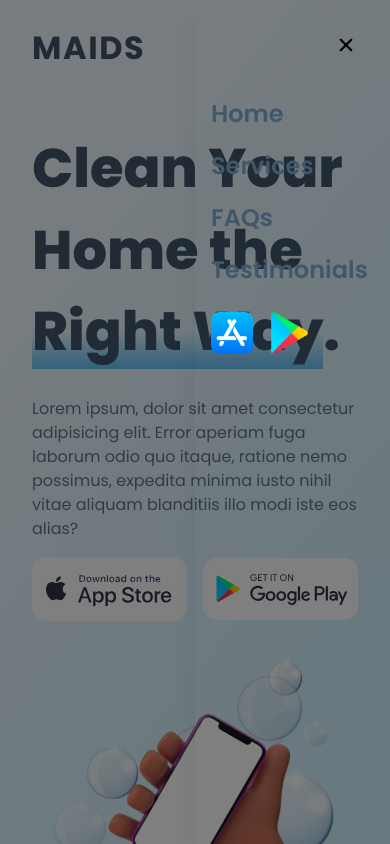
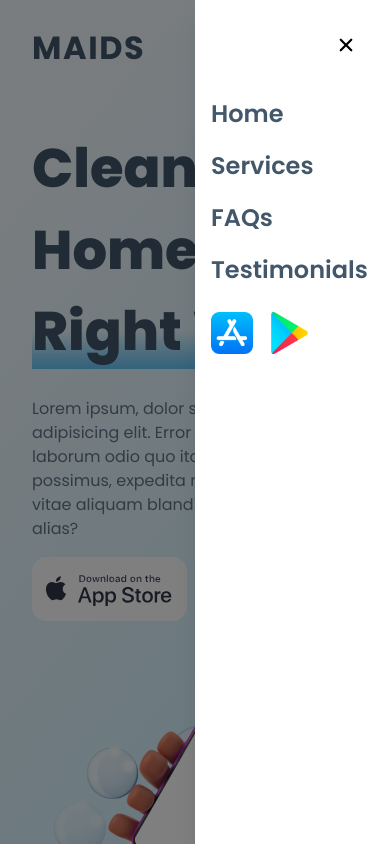
Before and after one commit to OthmanAhmed7/maids, a Next.js app: page / in a window 390 px wide. Both pictures are taken after a click on the button 346 px from the left and 44 px from the top of the page. Shown: the top 844 px of the page. Built offline with nearby package versions, Linux system fonts and the light colour scheme.

Commit message:
Add files via upload

```diff
--- a/components/Header.jsx
+++ b/components/Header.jsx
@@ -66,7 +66,7 @@ const Header = () => {
       </div>
 
       {toggle && (
-        <div className="fixed right-0 top-0 pt-[6rem] pr-[5rem] pl-[1rem] shadow-xl bg-gradient h-[100vh] w-[50%] z-[80]">
+        <div className="fixed right-0 top-0 pt-[6rem] pr-[5rem] pl-[1rem] shadow-xl bg-white h-[100vh] w-[50%] z-[80]">
           <nav>
             <ul className=" text-[1.5rem] font-[600] text-main-font">
               <li className="mb-[1rem]">
```
